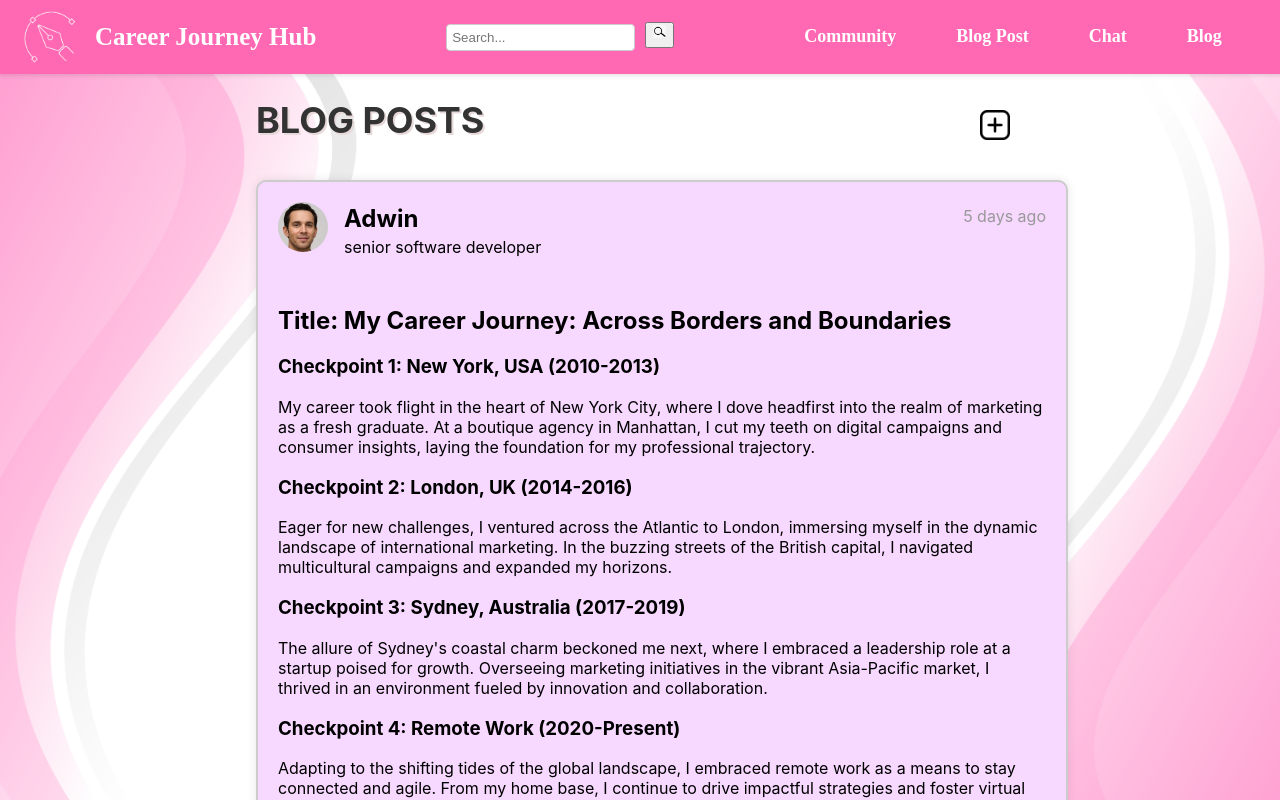
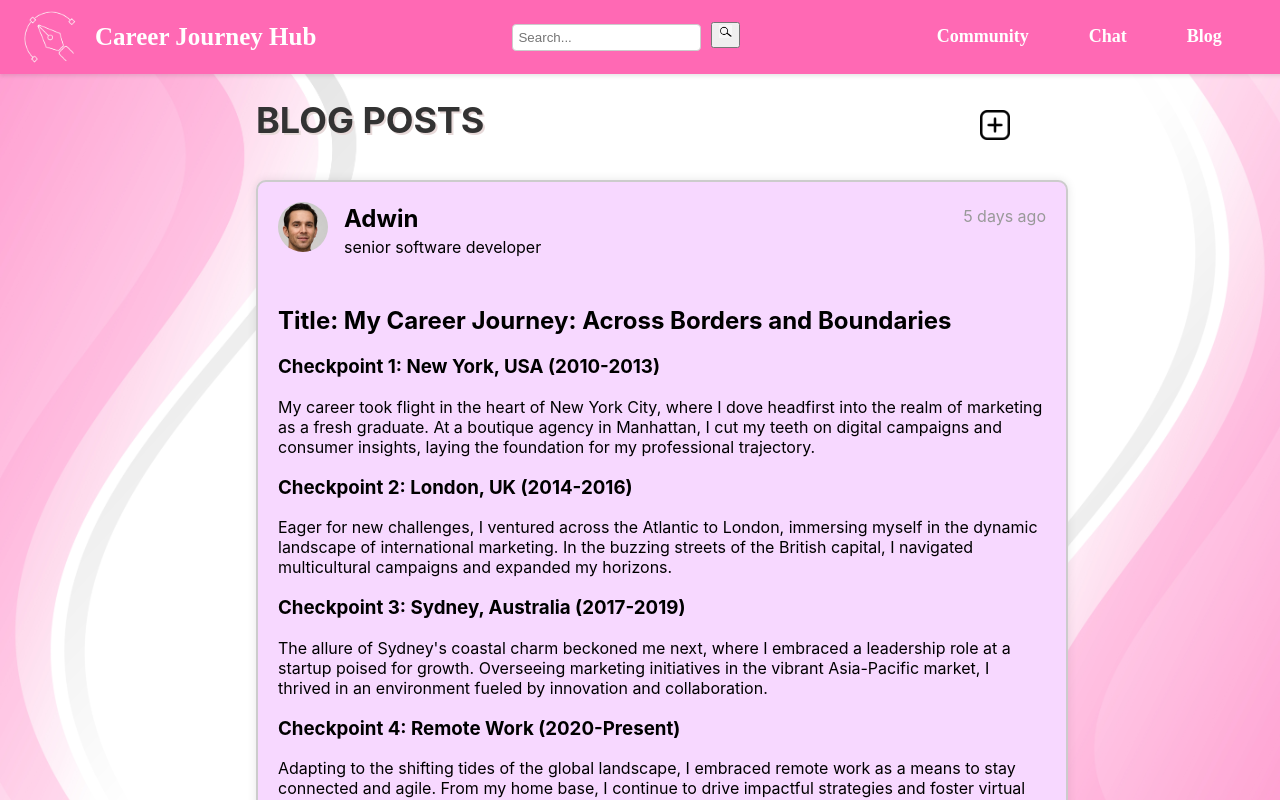
Before and after one commit to kejun7219/vhack24, a React (Create React App) app: page /Blog in a window 1280 px wide. Shown: the top 800 px of the page. Built offline with nearby package versions, Linux system fonts and the light colour scheme.

Commit message:
backgruond

```diff
--- a/src/Header.js
+++ b/src/Header.js
@@ -21,7 +21,6 @@ const Header = () => {
     <nav>
       <ul>
         <li><Link to="/Community">Community</Link></li>
-        <li><Link to="/BlogPost">Blog Post</Link></li>
         <li><Link to="/Chat">Chat</Link></li>
         <li><Link to="/Blog">Blog</Link></li>
       </ul>
```
